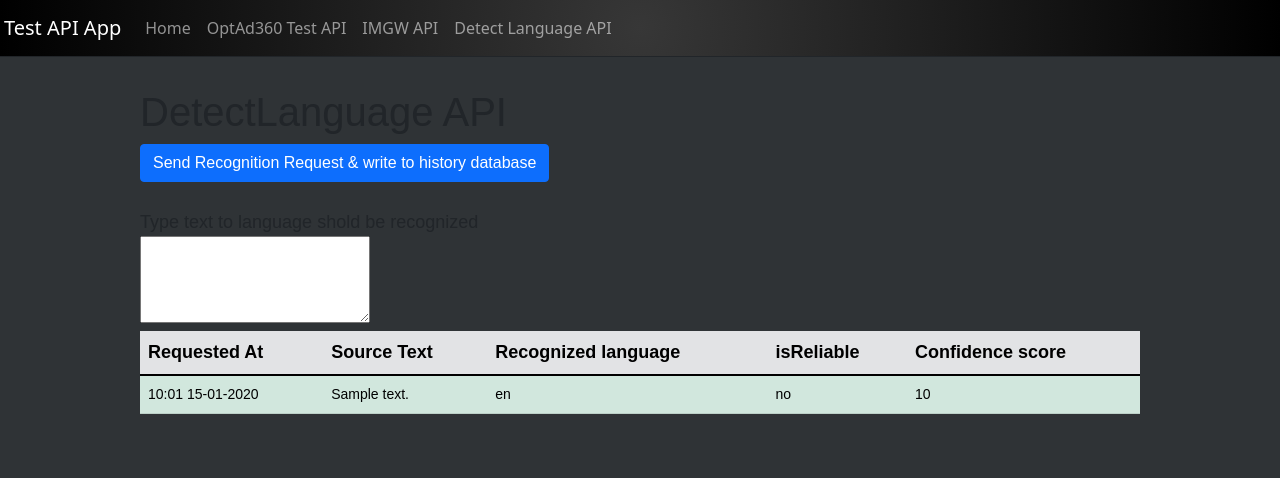
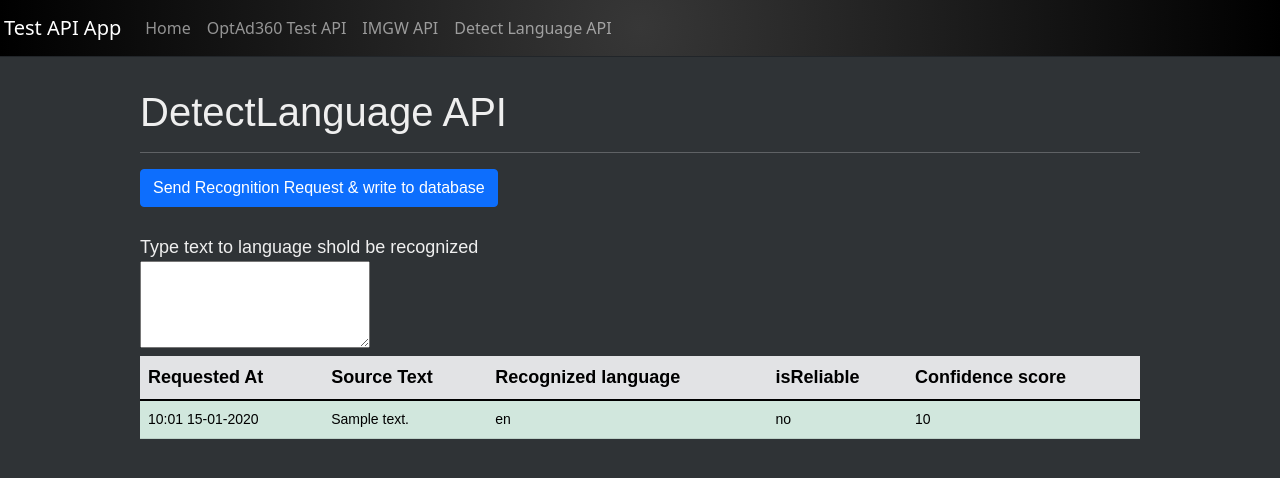
Before and after one commit to Emihilus/Emihilus-apiOptApp, a Symfony app: template templates/main/thrid.html.twig in a window 1280 px wide. Shown: the top 478 px of the page. Run offline with Twig, Linux system fonts and the light colour scheme; the template is opened without the code that fills it: most values are stand-ins (such as "Sample title", 1, 10 or a date in 2020); some libraries are stand-ins or nearby versions.

Commit message:
AUTOCOMMIT: 08-10-2021_17:34:01

```diff
--- a/templates/base.html.twig
+++ b/templates/base.html.twig
@@ -2,6 +2,7 @@
 <html>
     <head>
         <meta charset="UTF-8">
+		<meta name="viewport" content="width=device-width, initial-scale=1">
         <title>{% block title %}Welcome!{% endblock %}</title>
         {# Run `composer require symfony/webpack-encore-bundle`
            and uncomment the following Encore helpers to start using Symfony UX #}
@@ -14,7 +15,7 @@
 
 
     </head>
-    <body style="padding-top:70px; background-color: #2F3336;">
+    <body style="padding-top:70px; background-color: #2F3336; color: #efefef;">
 
     <header class='border-bottom border-dark fixed-top' style="background: rgb(55,55,55);
 background: radial-gradient(circle, rgba(55,55,55,1) 0%, rgba(0,0,0,1) 100%);">
--- a/templates/main/first.html.twig
+++ b/templates/main/first.html.twig
@@ -13,7 +13,7 @@
 <div class="example-wrapper">
     <h1>OptAd360 Test API</h1>
     <hr>
-    <button class="btn btn-primary" onclick="request()">Send Request & write to history to OptAd360 TestApi</button> <label for="sel">Currency</label>
+    <button class="btn btn-primary mb-3" onclick="request()">Send Request & write to database</button> <label for="sel">Currency</label>
 	<select name="sel" id="select" onchange="processChange()">
 		<option selected value="1">PLN</option>
 		<option value="2">EUR</option>
--- a/templates/main/second.html.twig
+++ b/templates/main/second.html.twig
@@ -11,7 +11,7 @@
 </style>
 
 <div class="example-wrapper">
-    <h1>IMGW API</h1>
+    <h1>IMGW API</h1><hr>
     <button class="btn btn-primary" onclick="request()">Send Request & write to database</button> <label for="sel">Station</label>
 	<select name="sel" id="select">
 		    {% for station in stations %}
@@ -19,7 +19,7 @@
             {% endfor %}
 	</select>
 
-<table class="table table-secondary table-hover">
+<table class="mt-3 table table-secondary table-hover">
   <theadclass="thead-dark">
     <tr>
       <th scope="col">Requested At</th>
@@ -35,7 +35,7 @@
     </tr>
   </thead>
   <tbody id="hed">
-     {% for m in measurements %}
+     {% for m in measurements|reverse %}
      <tr>
         <td>{{m.requestedAt|date('H:m d-m-Y')}}</td>
         <td>{{m.stationId}}</td>
--- a/templates/main/thrid.html.twig
+++ b/templates/main/thrid.html.twig
@@ -11,8 +11,8 @@
 </style>
 
 <div class="example-wrapper">
-    <h1>DetectLanguage API</h1>
-    <button class="btn btn-primary" onclick="request()">Send Recognition Request & write to history database</button> <br> <br>
+    <h1>DetectLanguage API</h1><hr>
+    <button class="btn btn-primary" onclick="request()">Send Recognition Request & write to database</button> <br> <br>
     <label for='inp'>Type text to language shold be recognized</label><br>
 	<textarea name='inp' id="input" rows="3"></textarea>
 
```
